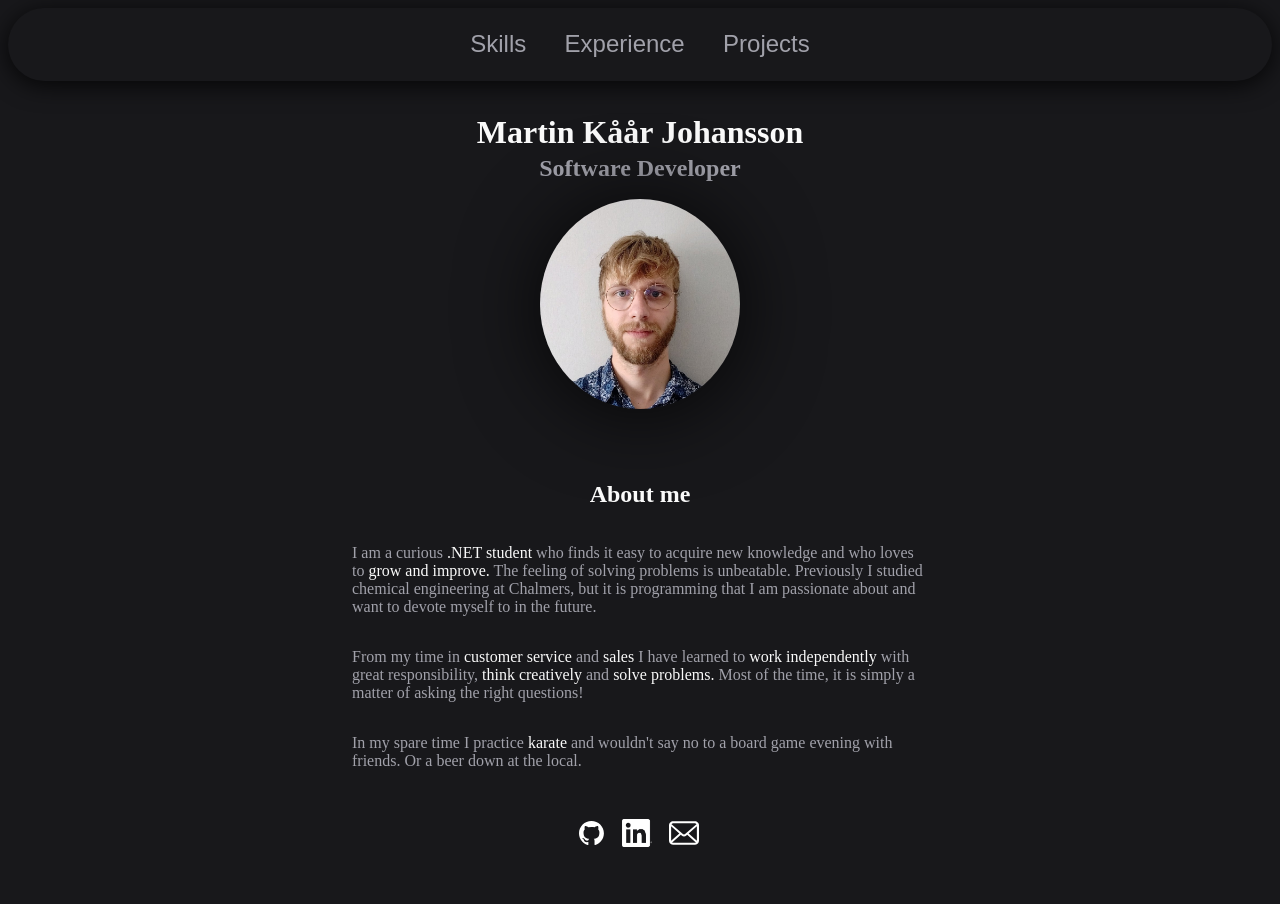
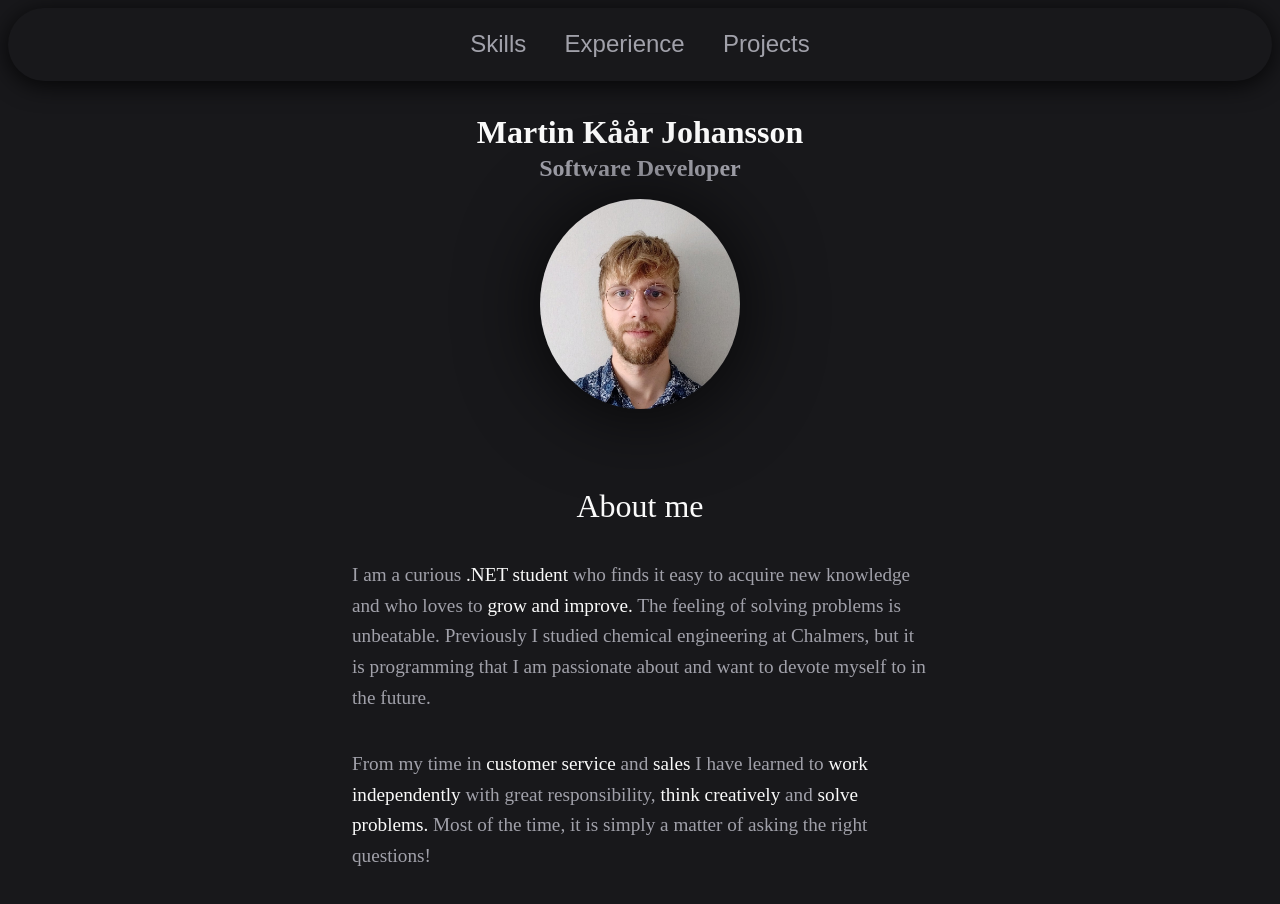
Before and after one commit to DefinitelyUnlikely/definitelyunlikely.github.io, a SvelteKit app in the folder portfolio/: page / in a window 1280 px wide. Shown: the top 904 px of the page. Built offline with nearby package versions, Linux system fonts and the light colour scheme.

Commit message:
about on start looked good, make use of the component

```diff
--- a/portfolio/src/components/sections/about.svelte
+++ b/portfolio/src/components/sections/about.svelte
@@ -1,30 +1,41 @@
 <script lang="ts">
 </script>
 
+<div class="about">
     <h2 class="lighter-text">About me</h2>
     <p>
-    I am a curious <span class="lighter-text">.NET student</span> who finds it
-    easy to acquire new knowledge and who loves to
-    <span class="lighter-text">grow and improve.</span> The feeling of solving problems
-    is unbeatable. Previously I studied chemical engineering at Chalmers, but it
-    is programming that I am passionate about and want to devote myself to in the
-    future.
+        I am a curious <span class="lighter-text">.NET student</span> who finds
+        it easy to acquire new knowledge and who loves to
+        <span class="lighter-text">grow and improve.</span> The feeling of solving
+        problems is unbeatable. Previously I studied chemical engineering at Chalmers,
+        but it is programming that I am passionate about and want to devote myself
+        to in the future.
     </p>
     <p>
         From my time in <span class="lighter-text">customer service</span> and
         <span class="lighter-text">sales</span>
-    I have learned to <span class="lighter-text">work independently</span> with
-    great responsibility,
+        I have learned to <span class="lighter-text">work independently</span>
+        with great responsibility,
         <span class="lighter-text">think creatively</span> and
-    <span class="lighter-text">solve problems.</span> Most of the time, it is simply
-    a matter of asking the right questions!
+        <span class="lighter-text">solve problems.</span> Most of the time, it is
+        simply a matter of asking the right questions!
     </p>
     <p>
-    In my spare time I practice <span class="lighter-text">karate</span> and wouldn't
-    say no to a board game evening with friends. Or a beer down at the local.
+        In my spare time I practice <span class="lighter-text">karate</span> and
+        wouldn't say no to a board game evening with friends. Or a beer down at the
+        local.
     </p>
+</div>
 
 <style>
+    .about {
+        margin: 2rem;
+        display: flex;
+        flex-direction: column;
+        justify-content: flex-start;
+        align-items: center;
+    }
+
     h2 {
         font-size: 2rem;
         font-weight: 300;
--- a/portfolio/src/routes/+page.svelte
+++ b/portfolio/src/routes/+page.svelte
@@ -41,37 +41,7 @@
                 />
             </div>
 
-            <div class="about">
-                <h2 class="lighter-text">About me</h2>
-                <p>
-                    I am a curious <span class="lighter-text">.NET student</span
-                    >
-                    who finds it easy to acquire new knowledge and who loves to
-                    <span class="lighter-text">grow and improve.</span> The feeling
-                    of solving problems is unbeatable. Previously I studied chemical
-                    engineering at Chalmers, but it is programming that I am passionate
-                    about and want to devote myself to in the future.
-                </p>
-                <p>
-                    From my time in <span class="lighter-text"
-                        >customer service</span
-                    >
-                    and
-                    <span class="lighter-text">sales</span>
-                    I have learned to
-                    <span class="lighter-text">work independently</span>
-                    with great responsibility,
-                    <span class="lighter-text">think creatively</span> and
-                    <span class="lighter-text">solve problems.</span> Most of the
-                    time, it is simply a matter of asking the right questions!
-                </p>
-                <p>
-                    In my spare time I practice <span class="lighter-text"
-                        >karate</span
-                    > and wouldn't say no to a board game evening with friends. Or
-                    a beer down at the local.
-                </p>
-            </div>
+            <About />
 
             <div class="links">
                 <div class="github">
@@ -174,18 +144,6 @@
 
     .title {
         margin: 0.1rem;
-    }
-
-    .about {
-        margin: 2rem;
-        display: flex;
-        flex-direction: column;
-        justify-content: flex-start;
-        align-items: center;
-    }
-
-    .lighter-text {
-        color: var(--secondary-text-color);
     }
 
     .profile-pic {
```
Lines whose indentation alone changed are shown as unchanged.
